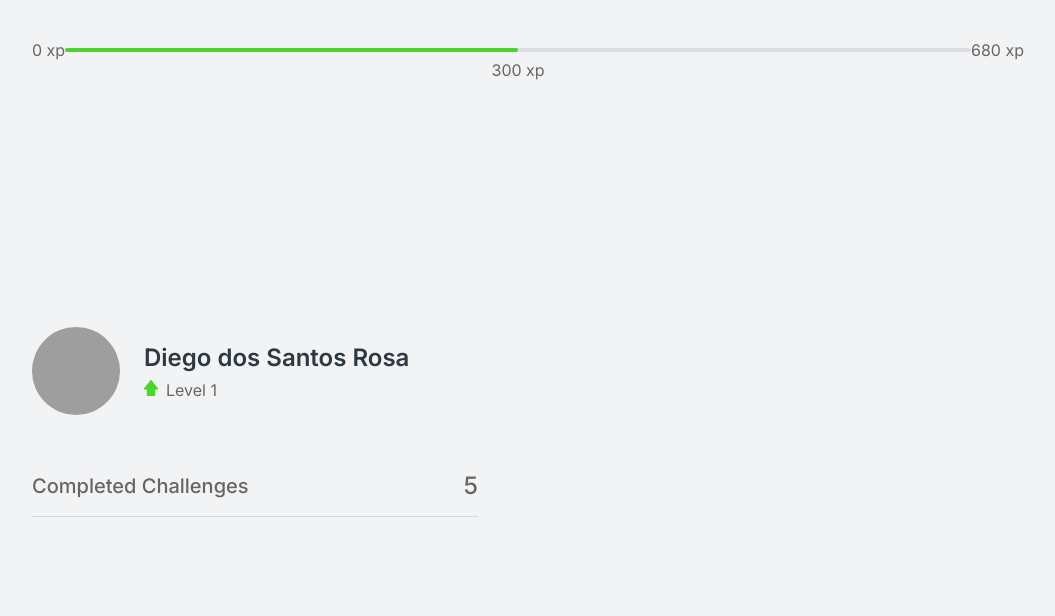
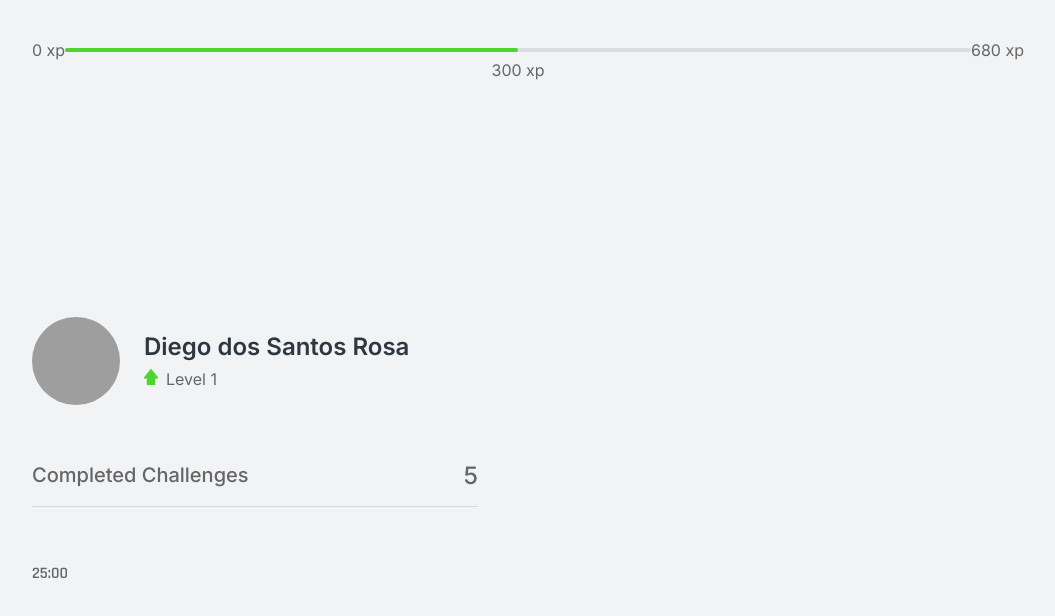
Before and after one commit to Diegodossantos23/next-focusit, a Next.js app in the folder focusit-next/: page / in a window 1280 px wide. Shown: the top 616 px of the page, without its empty margins (112-1167 px from the left). Built offline with nearby package versions, Linux system fonts and the light colour scheme; grey boxes are pictures that could not be loaded.

Commit message:
criando e estilizando o componentes countdown

```diff
--- /dev/null
+++ b/focusit-next/src/components/CountDown.tsx
@@ -0,0 +1,17 @@
+import styles from '../styles/components/CountDown.module.css'
+
+export const CountDown = () => {
+    return(
+        <div className={styles.countDownContainer}>
+            <div>
+                <span>2</span>
+                <span>5</span>
+            </div>
+            <span>:</span>
+            <div>
+                <span>0</span>
+                <span>0</span>
+            </div>
+        </div>
+    )
+}
--- a/focusit-next/src/pages/_document.tsx
+++ b/focusit-next/src/pages/_document.tsx
@@ -7,6 +7,8 @@
                 <Head>
                     <link rel="preconnect" href="https://fonts.gstatic.com"/>
                     <link href="https://fonts.googleapis.com/css2?family=Inter:wght@400;500;600&display=swap" rel="stylesheet"/>
+                    <link rel="preconnect" href="https://fonts.gstatic.com"/>
+                    <link href="https://fonts.googleapis.com/css2?family=Rajdhani:wght@600&display=swap" rel="stylesheet" />
                 </Head>
                 <body>
                     <Main/>
--- a/focusit-next/src/pages/index.tsx
+++ b/focusit-next/src/pages/index.tsx
@@ -4,6 +4,7 @@
 
 
 import styles from '../styles/pages/Home.module.css'
+import { CountDown } from '../components/CountDown'
 
 const Home = () => {
   return (
@@ -14,6 +15,7 @@
         <div>
           <Profile/>
           <CompletedChallenges/>
+          <CountDown/>
         </div>
         <div>
 
--- /dev/null
+++ b/focusit-next/src/styles/components/CountDown.module.css
@@ -0,0 +1,5 @@
+.countDownContainer{
+    display:flex;
+    align-items: center;
+    font-family: Rajdhani;
+}
```
